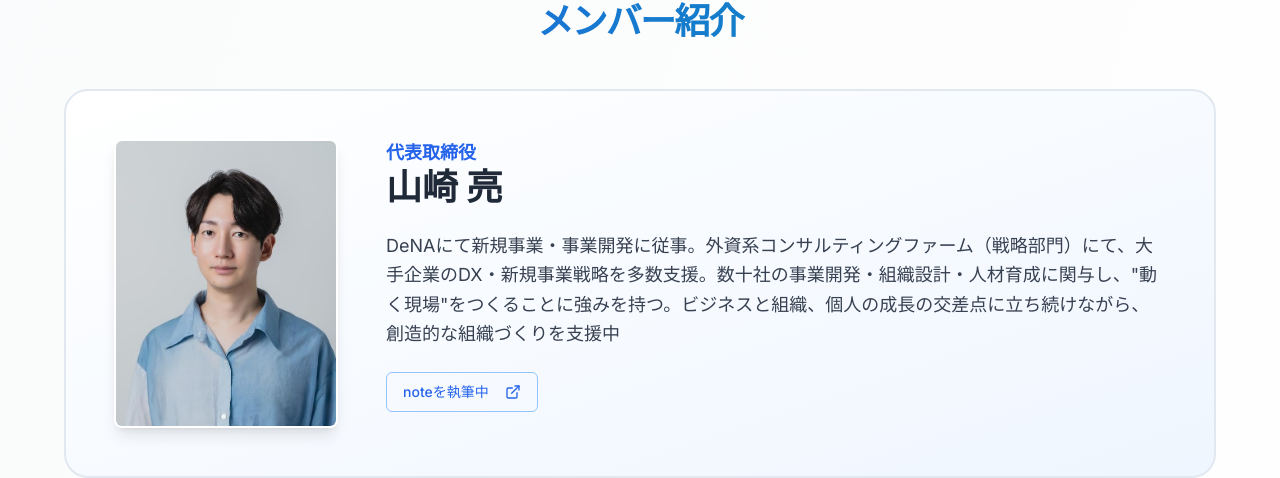
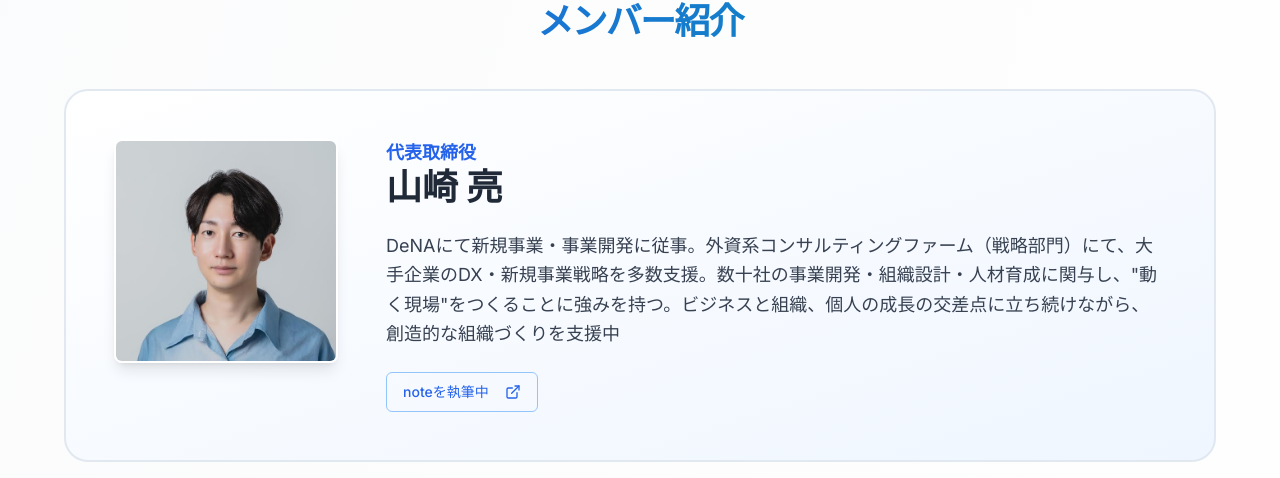
Before and after one commit to yamasaki-p/v0-website_homepage, a Next.js app: page / in a window 1280 px wide. Shown: the part 2238-2716 px from the top of the page. Built offline with nearby package versions, Linux system fonts and the light colour scheme.

Commit message:
feat: adjust photo cropping for better alignment
Add `object-top` class for proper photo positioning.

#VERCEL_SKIP

Co-authored-by: null <213961313+yamasaki-p@users.noreply.github.com>

```diff
--- a/app/page.tsx
+++ b/app/page.tsx
@@ -183,7 +183,7 @@ export default function Home() {
                 <img
                   src="/images/ceo-photo-new.jpg"
                   alt="山崎 亮 代表取締役"
-                  className="w-48 lg:w-56 object-cover border-2 border-white shadow-lg rounded-lg"
+                  className="w-48 lg:w-56 h-48 lg:h-56 object-cover object-top border-2 border-white shadow-lg rounded-lg"
                 />
               </div>
               <div className="flex-1 text-center lg:text-left space-y-6">
```
